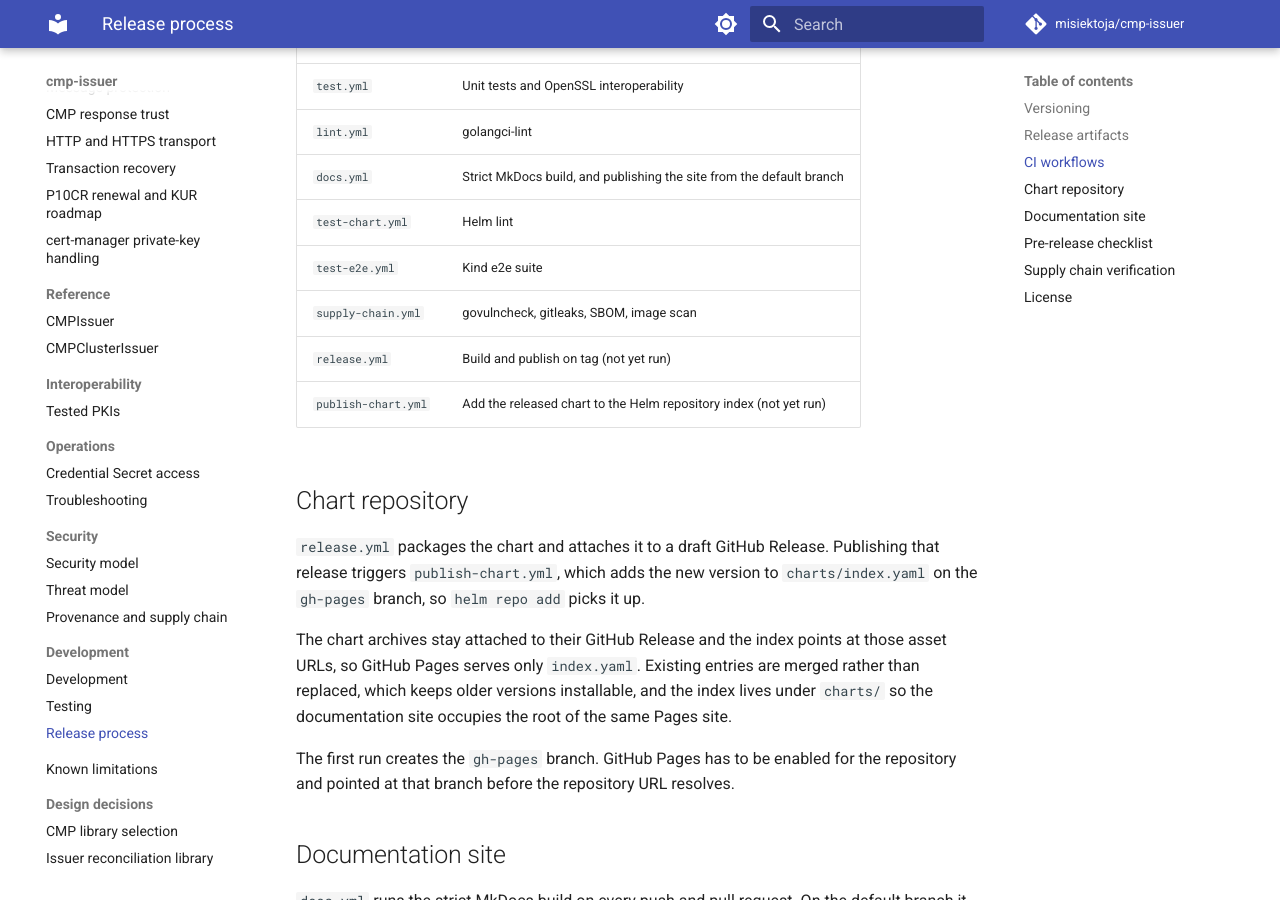
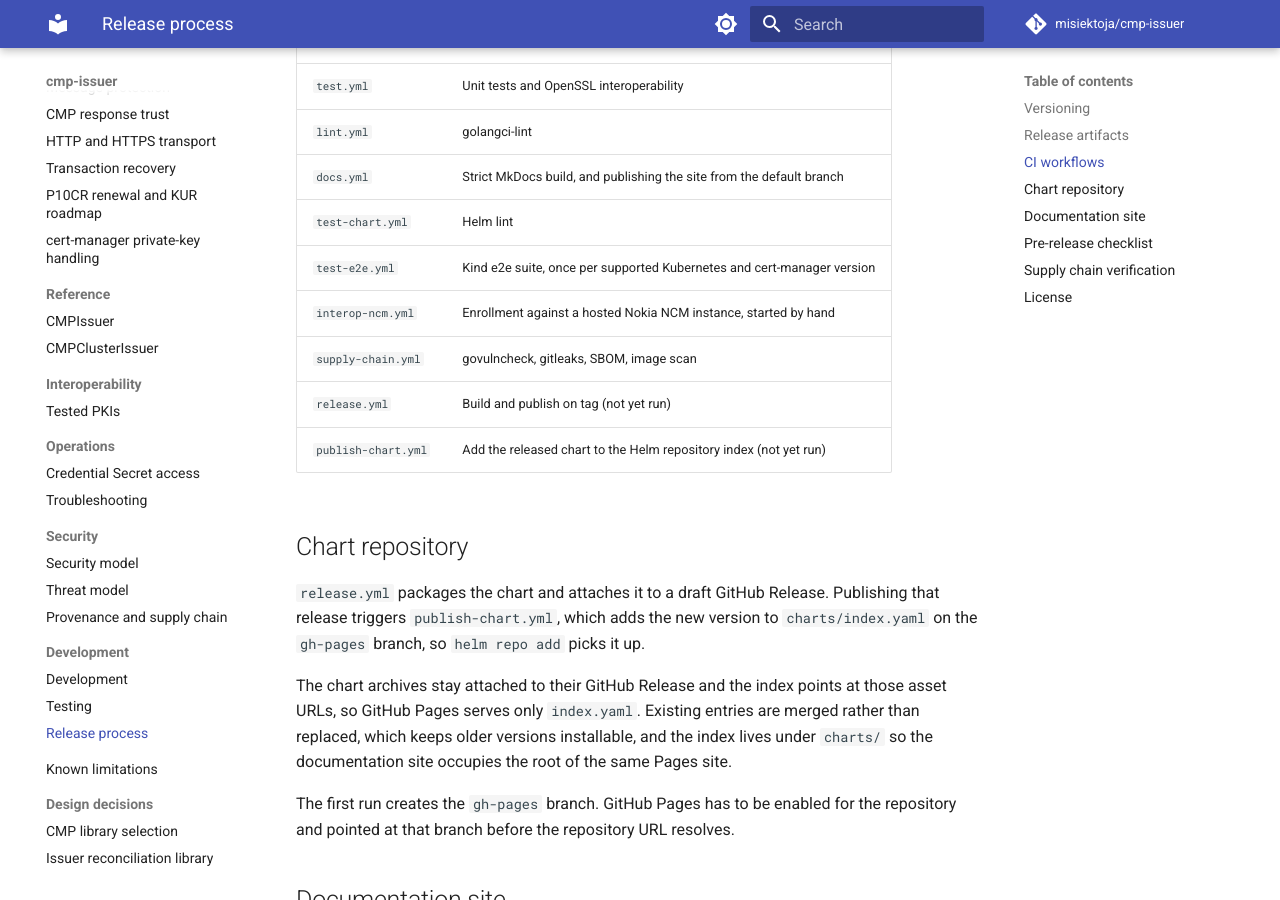
Before and after one commit to misiektoja/cmp-issuer, an MkDocs documentation site: the page built from docs/development/release-process.md, in a window 1280 px wide and 900 px high, scrolled down 910 px. Built offline with MkDocs 1.6.1 and Material for MkDocs 9.7.7, drawn with Linux system fonts in a browser that asks for light colours; comment, search, counter and statistics services are not loaded.

Commit message:
docs(development): list the interoperability workflow

```diff
--- a/docs/development/release-process.md
+++ b/docs/development/release-process.md
@@ -28,7 +28,8 @@ Each release publishes:
 | `lint.yml` | golangci-lint |
 | `docs.yml` | Strict MkDocs build, and publishing the site from the default branch |
 | `test-chart.yml` | Helm lint |
-| `test-e2e.yml` | Kind e2e suite |
+| `test-e2e.yml` | Kind e2e suite, once per supported Kubernetes and cert-manager version |
+| `interop-ncm.yml` | Enrollment against a hosted Nokia NCM instance, started by hand |
 | `supply-chain.yml` | govulncheck, gitleaks, SBOM, image scan |
 | `release.yml` | Build and publish on tag (not yet run) |
 | `publish-chart.yml` | Add the released chart to the Helm repository index (not yet run) |
```
